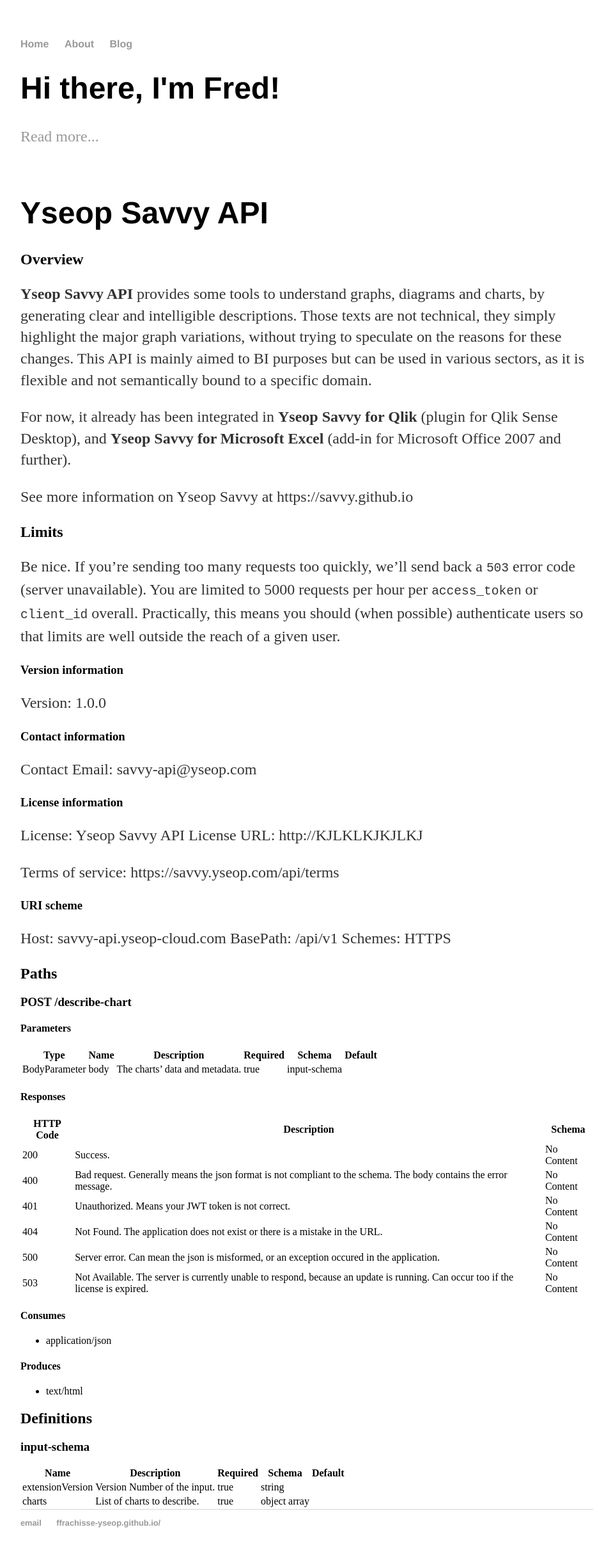
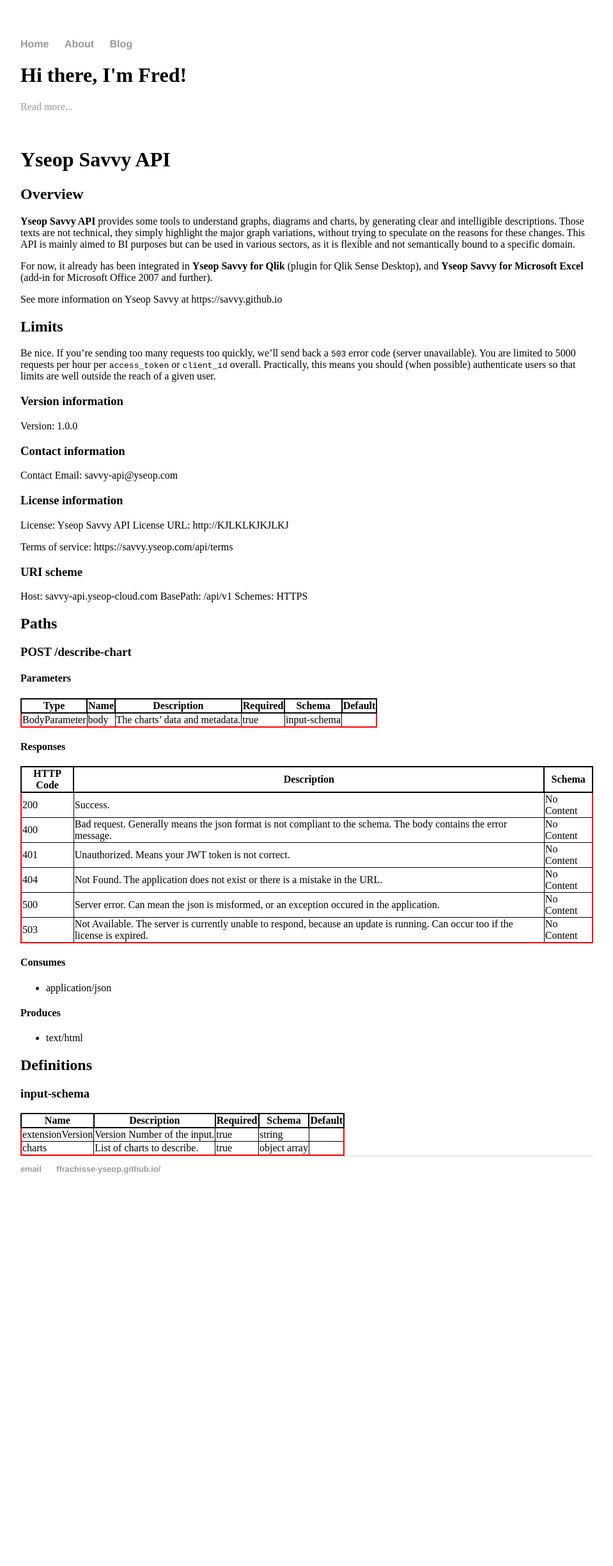
Before and after one commit to ffrachisse-yseop/ffrachisse-yseop.github.io, a Jekyll site: the page built from index.html, in a window 1280 px wide. Shown: the whole page at 64% size, without its empty margins (160-1119 px from the left). Built offline with Jekyll 4.4.1, drawn with Linux system fonts in a browser that asks for light colours; after the commit the page ends 1894 px from its top, so only the background shows below that.

Commit message:
Update main.css

```diff
--- a/css/main.css
+++ b/css/main.css
@@ -19,25 +19,21 @@
 a:hover {
     text-decoration: underline;
 }
-h1 {
-    font-size: 3em;
-    font-family:'Helvetica', 'Arial', 'Sans-Serif';
-}
-p {
-    font-size: 1.5em;
-    line-height: 1.4em;
-    color: #333;
-}
 footer {
     border-top: 1px solid #d5d5d5;
     font-size: .8em;
 }
 
-ul.posts {
-    margin: 20px auto 40px;
-    font-size: 1.5em;
+table{
+    border-collapse: collapse;
+    border-spacing: 0;
+    border:2px solid #ff0000;
 }
 
-ul.posts li {
-    list-style: none;
+th{
+    border:2px solid #000000;
 }
+
+td{
+    border:1px solid #000000;
+}
```
